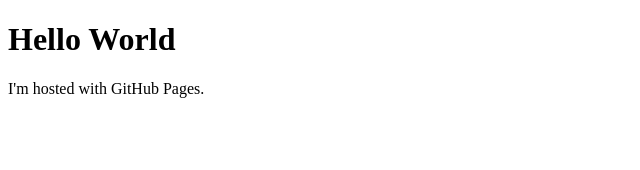
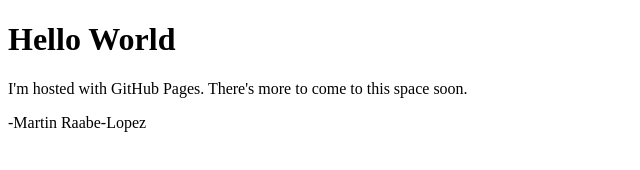
Before and after one commit to MartinR-L/MRL.github.io, a plain HTML site: page index.html in a window 1280 px wide. Shown: the whole page, without its empty margins (0-640 px from the left). Drawn offline with Linux system fonts and the light colour scheme.

Commit message:
Update index.html

```diff
--- a/index.html
+++ b/index.html
@@ -2,6 +2,7 @@
 <html>
 <body>
 <h1>Hello World</h1>
-<p>I'm hosted with GitHub Pages.</p>
+<p>I'm hosted with GitHub Pages. There's more to come to this space soon.</p>
+<p>-Martin Raabe-Lopez</p>
 </body>
 </html>
```
